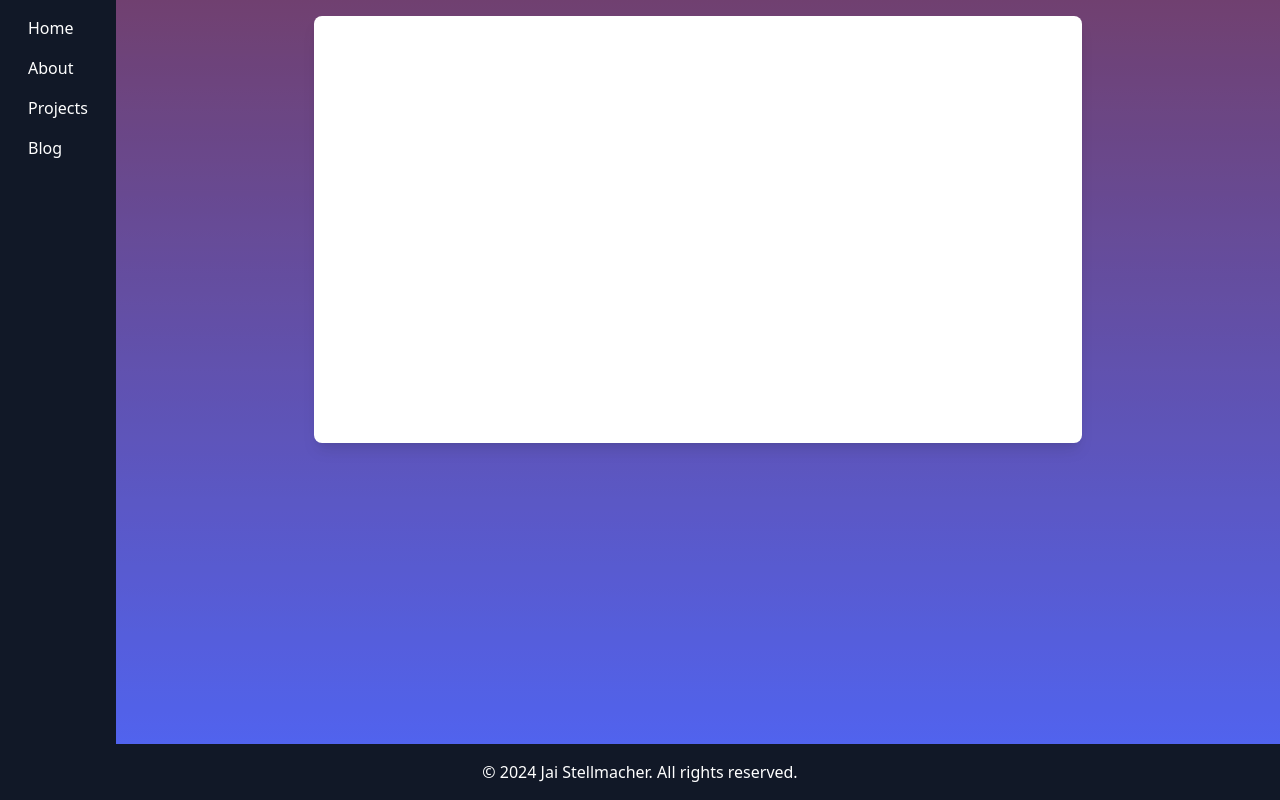
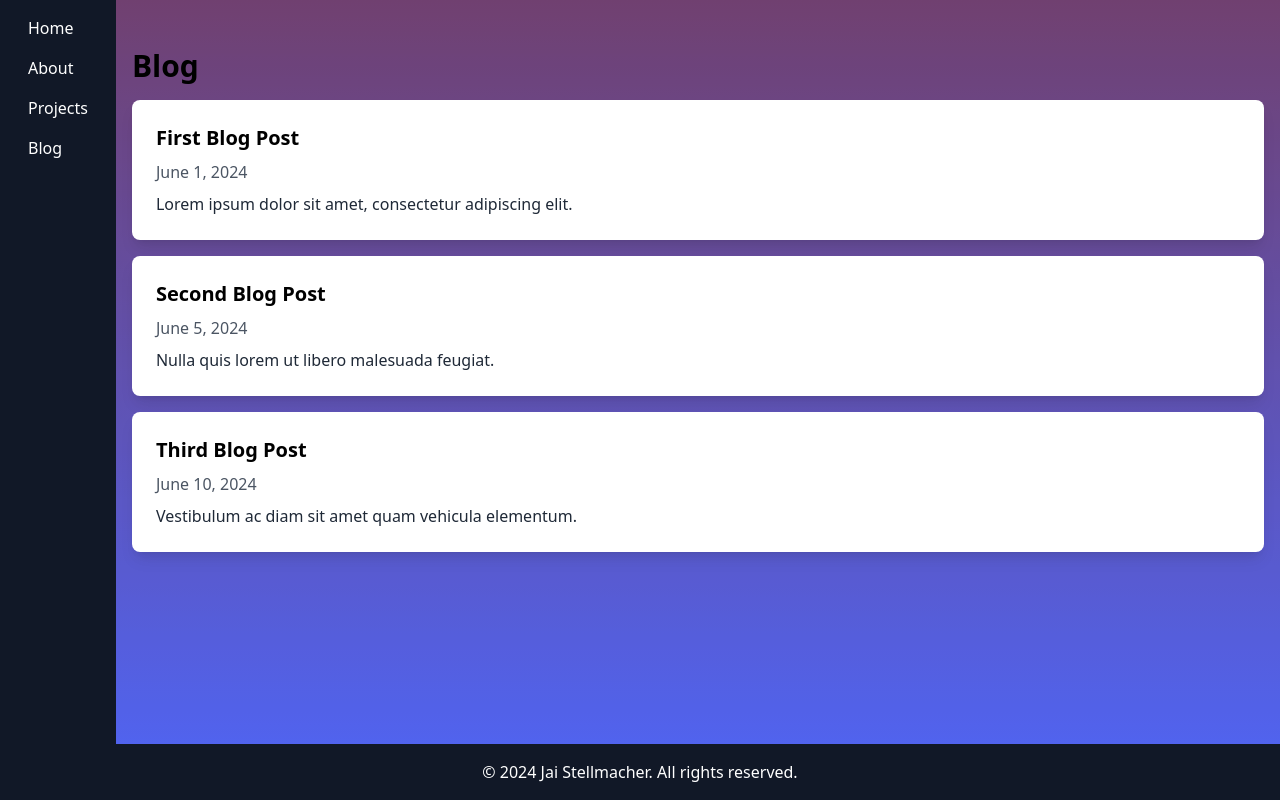
Before and after one commit to jstellmacher/portfo-frontend, a React (Vite) app: page /blog in a window 1280 px wide. Built offline with nearby package versions, Linux system fonts and the light colour scheme.

Commit message:
creates blog page

```diff
--- a/src/App.jsx
+++ b/src/App.jsx
@@ -6,22 +6,18 @@ import PortfolioCard from "./components/PortfolioCard";
 import Home from "./pages/Home";
 import About from "./pages/About";
 import Projects from "./pages/Projects";
-// import Blog from "./pages/Blog";
+import Blog from "./pages/Blog";
 import "./styles.css";
 
 function App() {
   return (
     <Router>
-      <MainLayout>
-        <PortfolioCard>
-          <Routes>
-            <Route path="/" element={<Home />} />
-            <Route path="/about" element={<About />} />
-            <Route path="/projects" element={<Projects />} />
-            {/* <Route path="/Blog" element={<Blog />} /> */}
-          </Routes>
-        </PortfolioCard>
-      </MainLayout>
+      <Routes>
+        <Route path="/" element={<MainLayout><PortfolioCard><Home /></PortfolioCard></MainLayout>} />
+        <Route path="/about" element={<MainLayout><PortfolioCard><About /></PortfolioCard></MainLayout>} />
+        <Route path="/projects" element={<MainLayout><PortfolioCard><Projects /></PortfolioCard></MainLayout>} />
+        <Route path="/blog" element={<MainLayout><Blog /></MainLayout>} />
+      </Routes>
     </Router>
   );
 }
--- /dev/null
+++ b/src/components/BlogAPI.jsx
@@ -0,0 +1,31 @@
+// BlogService.jsx (or BlogAPI.jsx)
+const dummyData = [
+    { id: 1, title: 'First Blog Post', date: 'June 1, 2024', description: 'Lorem ipsum dolor sit amet, consectetur adipiscing elit.' },
+    { id: 2, title: 'Second Blog Post', date: 'June 5, 2024', description: 'Nulla quis lorem ut libero malesuada feugiat.' },
+    { id: 3, title: 'Third Blog Post', date: 'June 10, 2024', description: 'Vestibulum ac diam sit amet quam vehicula elementum.' }
+  ];
+
+  export const fetchBlogPosts = async () => {
+    try {
+      // Simulate delay to mimic async fetch
+      await new Promise(resolve => setTimeout(resolve, 1000));
+      return dummyData;
+    } catch (error) {
+      console.error('Error fetching blog posts:', error);
+      throw error; // Propagate error to caller
+    }
+  };
+
+  export const fetchBlogPostById = async (postId) => {
+    try {
+      // Simulate fetching a specific post by ID
+      const post = dummyData.find(post => post.id === postId);
+      if (!post) {
+        throw new Error(`Blog post with ID ${postId} not found`);
+      }
+      return post;
+    } catch (error) {
+      console.error(`Error fetching blog post with ID ${postId}:`, error);
+      throw error; // Propagate error to caller
+    }
+  };
--- a/src/components/Carousel.jsx
+++ b/src/components/Carousel.jsx
@@ -1,27 +1,20 @@
 // Carousel.jsx
-import React from 'react';
-import { Carousel } from 'react-responsive-carousel';
-import 'react-responsive-carousel/lib/styles/carousel.min.css';
+import React from "react";
+import BlogPost from "./BlogPost";
 
 const MyCarousel = ({ items }) => {
   return (
-    <Carousel
-      showArrows={true}
-      showThumbs={false}
-      infiniteLoop={true}
-      autoPlay={true}
-      interval={5000}
-      emulateTouch={true}
-      swipeable={true}
-      dynamicHeight={true}
-    >
+    <div className="carousel">
       {items.map((item) => (
-        <div key={item.id}>
-          <img src={item.imageUrl} alt={item.title} />
-          <p className="legend">{item.title}</p>
+        <div key={item.id} className="carousel-item">
+          <BlogPost
+            title={item.title}
+            date={item.date}
+            description={item.description}
+          />
         </div>
       ))}
-    </Carousel>
+    </div>
   );
 };
 
--- a/src/pages/Blog.jsx
+++ b/src/pages/Blog.jsx
@@ -1,32 +1,43 @@
-// Blog.jsx
-import React, { useEffect, useState } from 'react';
+import React, { useState, useEffect } from 'react';
 import MyCarousel from '../components/Carousel'; // Adjust path as per your file structure
+import { fetchBlogPosts } from '../components/BlogAPI'; // Adjust path as per your file structure
 
 const Blog = () => {
   const [blogPosts, setBlogPosts] = useState([]);
+  const [loading, setLoading] = useState(true);
+  const [error, setError] = useState(null);
 
   useEffect(() => {
-    // Fetch blog data from your API endpoint
-    const fetchBlogPosts = async () => {
+    const fetchData = async () => {
       try {
-        const response = await fetch('your-api-endpoint');
-        if (!response.ok) {
-          throw new Error('Failed to fetch blog posts');
-        }
-        const data = await response.json();
+        const data = await fetchBlogPosts();
         setBlogPosts(data);
+        setLoading(false);
       } catch (error) {
-        console.error('Error fetching blog posts:', error);
+        setError('Failed to fetch blog posts');
+        setLoading(false);
       }
     };
 
-    fetchBlogPosts();
+    fetchData();
   }, []);
+
+  if (loading) {
+    return <div className="container mx-auto py-8">Loading...</div>;
+  }
+
+  if (error) {
+    return <div className="container mx-auto py-8">Error: {error}</div>;
+  }
 
   return (
     <div className="container mx-auto py-8">
       <h1 className="text-3xl font-bold mb-4">Blog</h1>
-      <MyCarousel items={blogPosts} />
+      {blogPosts.length > 0 ? (
+        <MyCarousel items={blogPosts} />
+      ) : (
+        <p>No blog posts found.</p>
+      )}
     </div>
   );
 };
```
